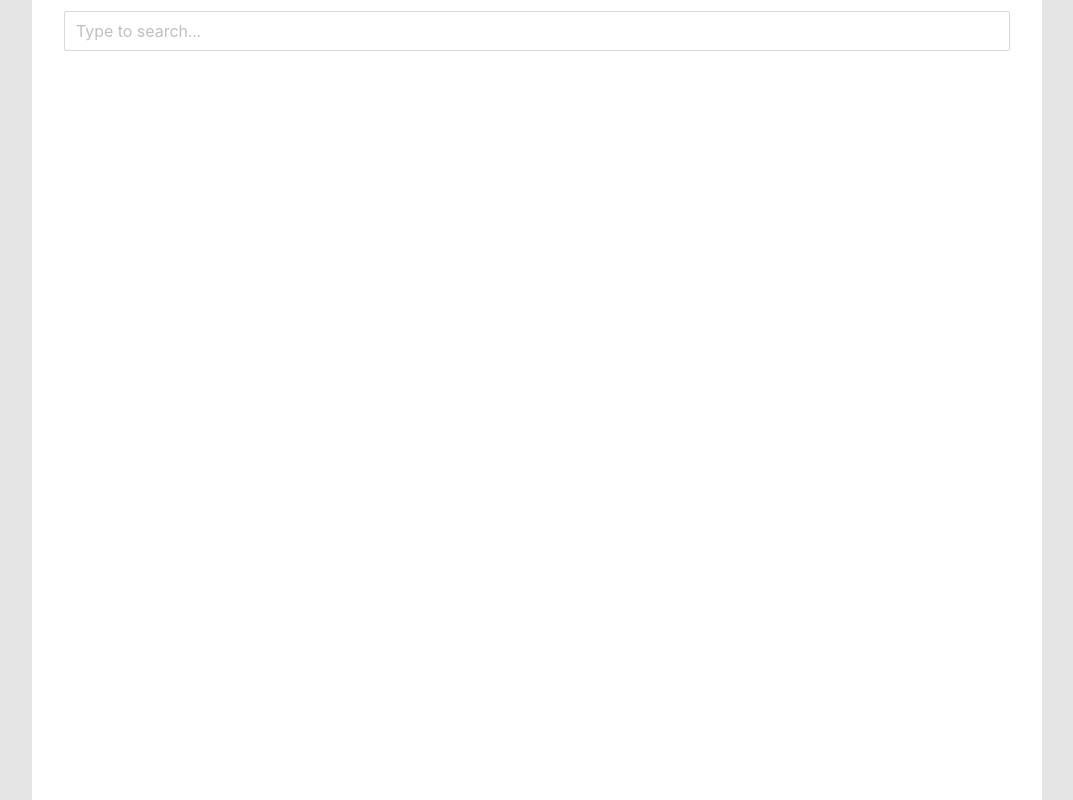
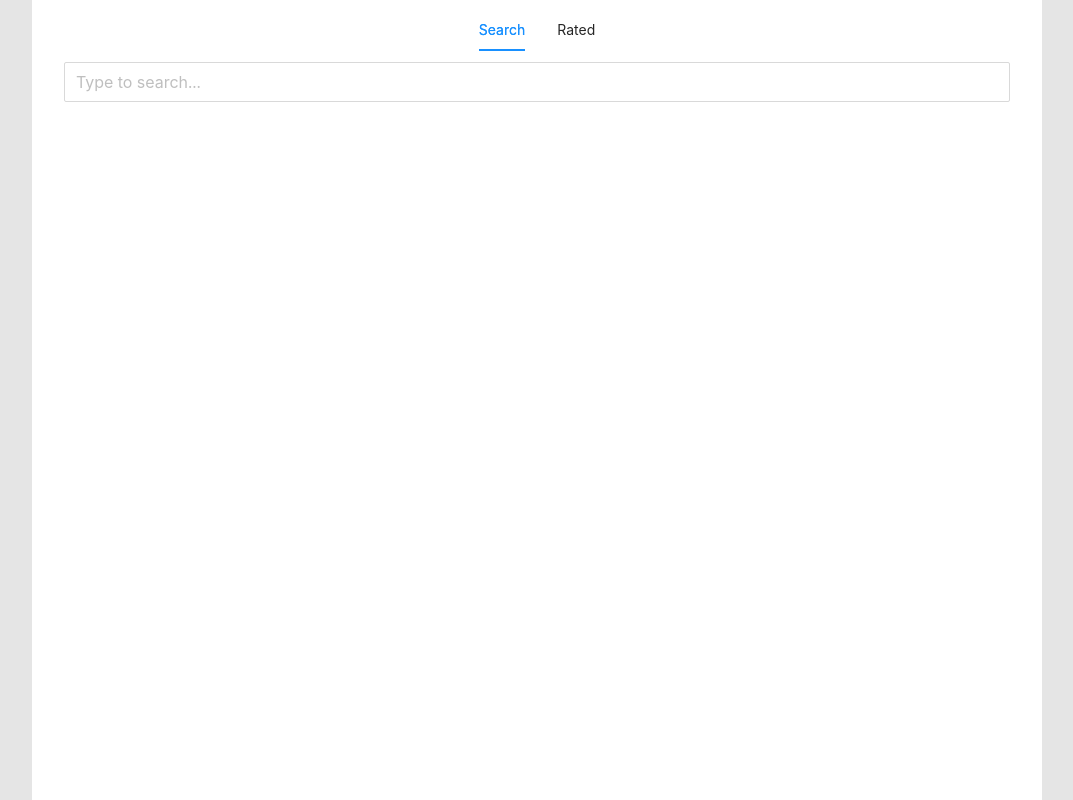
Before and after one commit to Solio69/JM-movies-app-React, a React (Create React App) app: page / in a window 1280 px wide. Shown: the whole page, without its empty margins (103-1176 px from the left). Built offline with nearby package versions, Linux system fonts and the light colour scheme.

Commit message:
divided into tabs

```diff
--- a/src/components/AntCard.js
+++ b/src/components/AntCard.js
@@ -35,17 +35,21 @@ export default class AntCard extends Component {
     }
   };
 
+  // cardClick = () => {
+  //   console.log('clic')
+  // }
+
   render() {
     // console.log(this.props.item)
-
-    const { title, poster_path, overview, release_date, genre_ids, vote_average } = this.props.item;
+    const { addInRatedList } = this.props;
+    const { id, title, poster_path, overview, release_date, genre_ids, vote_average } = this.props.item;
 
     const poster = `https://image.tmdb.org/t/p/w200/${poster_path}`;
     const shorOverview = this.shortenText(overview);
     const releaseDate = release_date ? this.formatDateRelease(release_date) : null;
 
     return (
-      <Card className="ant-card" hoverable cover={<img alt="poster" src={poster} />}>
+      <Card className="ant-card" hoverable cover={<img alt="poster" src={poster} />} onClick={() => addInRatedList(id)}>
         <div className="ant-card-body_rating">6.6</div>
         <div className="ant-card-body_title">{title}</div>
         <div className="ant-card-body_data">{releaseDate}</div>
--- /dev/null
+++ b/src/components/AntRatedContent.js
@@ -0,0 +1,9 @@
+import React, { Component } from 'react';
+import { Content } from 'antd/lib/layout/layout';
+
+export default class AntRatedContent extends Component {
+  render() {
+    console.log(this.props); // => ratedList
+    return <Content>123</Content>;
+  }
+}
--- a/src/components/AntContent.js
+++ b/src/components/AntSearchContent.js
@@ -10,7 +10,7 @@ import { Content } from 'antd/lib/layout/layout';
 
 import { debounce } from 'lodash';
 
-export default class AntContent extends Component {
+export default class AntSearchContent extends Component {
   state = {
     moviesList: [],
     loading: false,
@@ -23,6 +23,7 @@ export default class AntContent extends Component {
   getList = (searchQuery, numberPage) => {
     // инстанс ApiServise
     const apiCall = new ApiServise();
+
     // делаем запрос а сервер передаем значение из строки поиска
     apiCall
       .getMovies(searchQuery, numberPage)
@@ -33,6 +34,11 @@ export default class AntContent extends Component {
           error: false,
           totalPages: res.totalPages,
         });
+
+        // передаем moviesList компоненту App
+        const { getMoviesList } = this.props;
+        getMoviesList(this.state.moviesList);
+
         if (this.state.moviesList.length === 0) {
           this.setState({
             notFound: true,
@@ -65,7 +71,7 @@ export default class AntContent extends Component {
 
   render() {
     const { moviesList, loading, error, notFound, totalPages } = this.state;
-    const { searchQuery, numberPage, onPageChange } = this.props;
+    const { searchQuery, numberPage, onPageChange, addInRatedList } = this.props;
     // console.log(totalPages);
 
     // сообщение об ошибке
@@ -88,7 +94,7 @@ export default class AntContent extends Component {
       <React.Fragment>
         {moviesList.map((item) => {
           const { id } = item;
-          return <AntCard item={item} key={id} />;
+          return <AntCard item={item} key={id} addInRatedList={addInRatedList} />;
         })}
       </React.Fragment>
     ) : null;
@@ -98,7 +104,7 @@ export default class AntContent extends Component {
     const total = totalPages * 10; // сколько всего страниц
 
     const onPagination =
-      moviesList.length !== 0 && searchQuery !== '' ? (
+      moviesList.length !== 0 && searchQuery !== '' && !loading ? (
         <Pagination
           size="small"
           showQuickJumper={quickJumper}
--- a/src/components/App/App.css
+++ b/src/components/App/App.css
@@ -7,10 +7,29 @@ body{
     margin: 0 auto;
 
 }
+.ant-tabs{
+    min-height: 100vh;
+    background: #FFFFFF;
+
+}
+.ant-tabs-nav-wrap{
+    justify-content: center;
+}
+.ant-tabs-tab{
+    padding-top: 19px;
+    padding-bottom: 10px;
+}
+.ant-tabs-top > .ant-tabs-nav{
+    margin-bottom: 0;
+}
+.ant-tabs-top > .ant-tabs-nav::before{
+    display: none;
+}
 .ant-layout-header{
     background: #FFFFFF;
     padding: 0 32px;
 }
+
 .ant-input{
     height: 40px;
     font-size: 16px;
@@ -18,7 +37,7 @@ body{
 }
 .ant-layout{
     position: relative;
-    min-height: 100vh;
+    /* min-height: 100vh; */
 }
 .loader {
     position: absolute;
--- a/src/components/App/App.js
+++ b/src/components/App/App.js
@@ -4,14 +4,18 @@ import React, { Component } from 'react';
 
 // components
 import AntHeader from '../AntHeader';
-import AntContent from '../AntContent';
+import AntSearchContent from '../AntSearchContent';
+import AntRatedContent from '../AntRatedContent';
 
 import { Layout } from 'antd';
+import { Tabs } from 'antd';
+const { TabPane } = Tabs;
 
 export default class App extends Component {
   state = {
     searchQuery: null,
     numberPage: 1,
+    ratedList: [],
   };
 
   // следит за строкой ввода
@@ -29,14 +33,42 @@ export default class App extends Component {
     });
   };
 
+  // ТЕСТ добавляет id элемента в массив ratedList (через AntSearchContent, addInRatedList)
+  addInRatedList = (id) => {
+    this.setState(({ ratedList }) => {
+      const newArr = [...ratedList];
+      newArr.push(id);
+      return {
+        ratedList: newArr,
+      };
+    });
+  };
+
+  // ТЕСТ получает moviesList из AntSearchContent
+  getMoviesList = (list) => {
+    console.log(list);
+  };
+
   render() {
-    const { searchQuery, numberPage } = this.state;
-    // console.log(numberPage);
+    const { searchQuery, numberPage, ratedList } = this.state;
     return (
       <div className="container">
         <Layout>
-          <AntHeader onInputChange={this.onInputChange} />
-          <AntContent searchQuery={searchQuery} numberPage={numberPage} onPageChange={this.onPageChange} />
+          <Tabs defaultActiveKey="1">
+            <TabPane tab="Search" key="1">
+              <AntHeader onInputChange={this.onInputChange} />
+              <AntSearchContent
+                searchQuery={searchQuery}
+                numberPage={numberPage}
+                onPageChange={this.onPageChange}
+                addInRatedList={this.addInRatedList}
+                getMoviesList={this.getMoviesList}
+              />
+            </TabPane>
+            <TabPane tab="Rated" key="2">
+              <AntRatedContent ratedList={ratedList} />
+            </TabPane>
+          </Tabs>
         </Layout>
       </div>
     );
```
Also changed, not shown: 1 other file (tests, documents, lock files or other folders).
